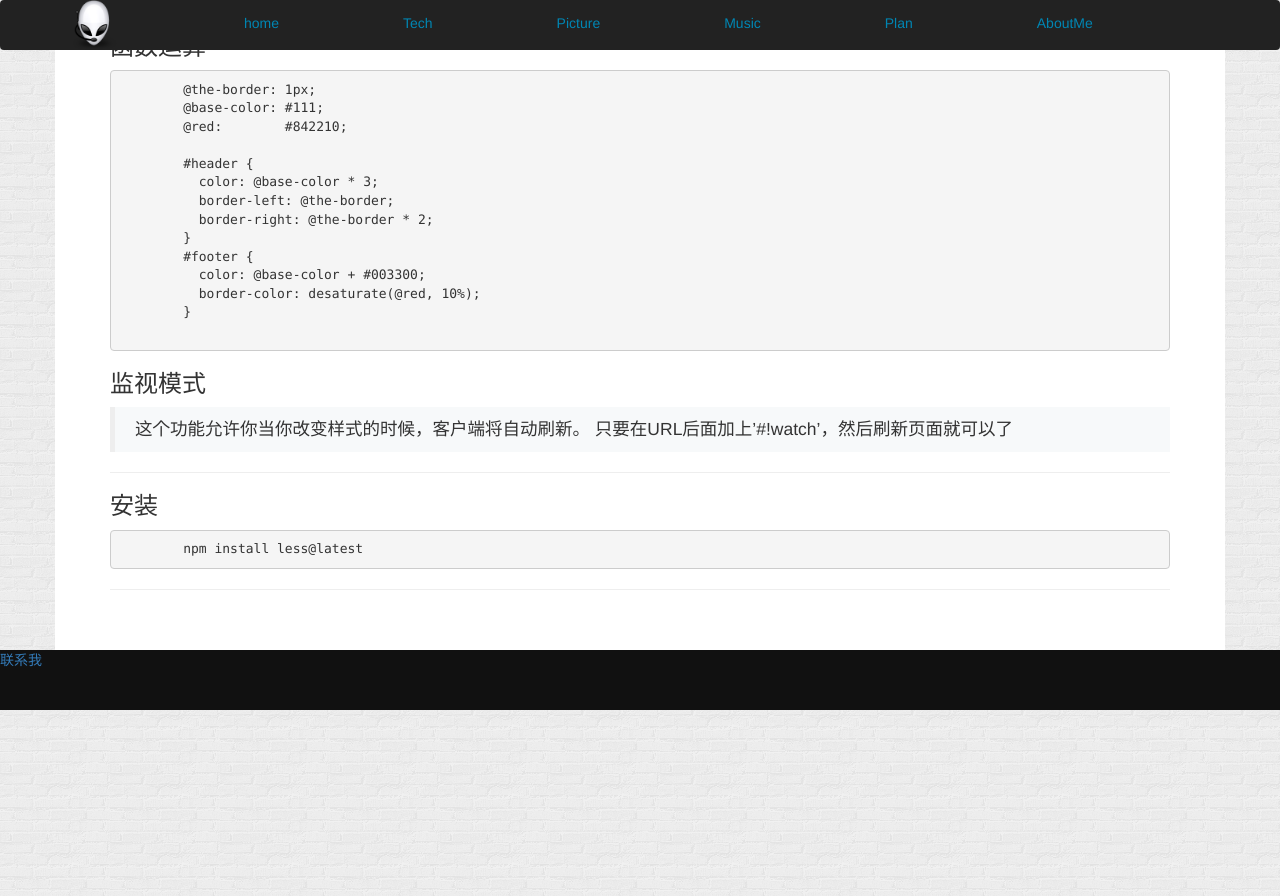
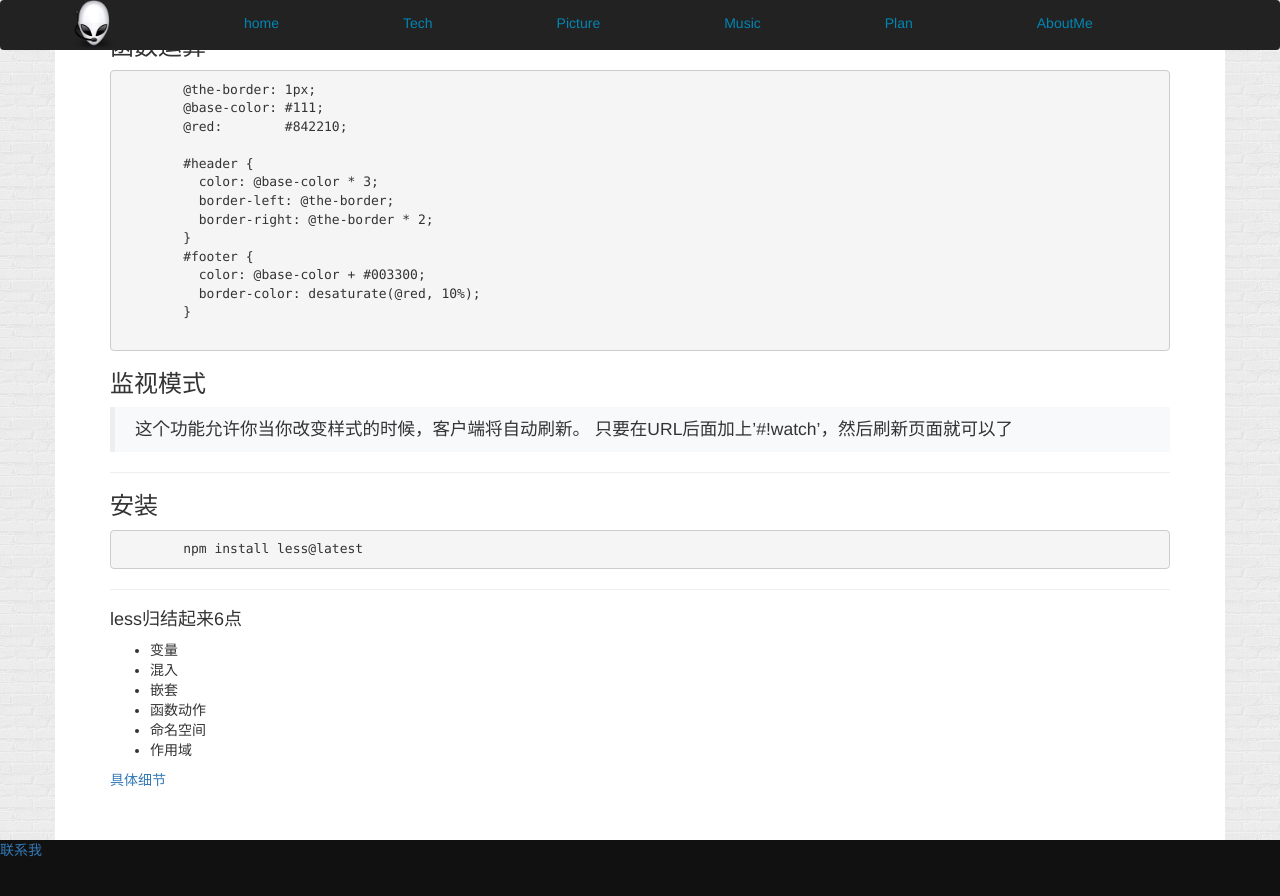
Before and after one commit to GeorageLiang/georageliang.github.com, a Jekyll site: the page built from md/less.md, in a window 1280 px wide and 900 px high, scrolled down 1262 px. Shown: the top 896 px of the window. Built offline with Jekyll 4.4.1, drawn with Linux system fonts in a browser that asks for light colours; Markdown is read by kramdown in place of the engine named in the settings; comment, search, counter and statistics services are not loaded; before the commit the page ends 1972 px from its top, so only the background shows below that.

Commit message:
update less

````diff
--- a/md/less.md
+++ b/md/less.md
@@ -94,3 +94,14 @@ less note
 	npm install less@latest
 ```
 ---
+
+####less归结起来6点
+
+- 变量
+- 混入
+- 嵌套
+- 函数动作
+- 命名空间
+- 作用域
+
+[具体细节](http://www.w3cplus.com/css/less)
````
